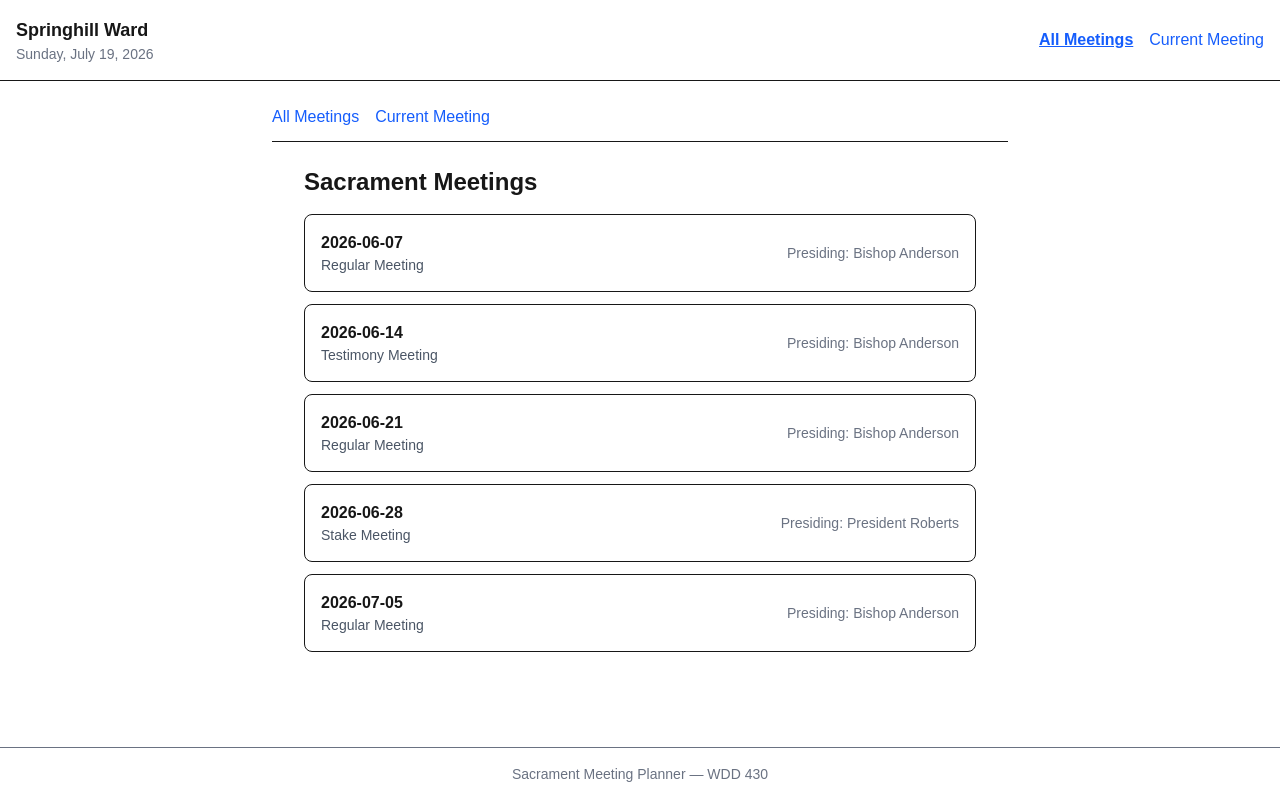
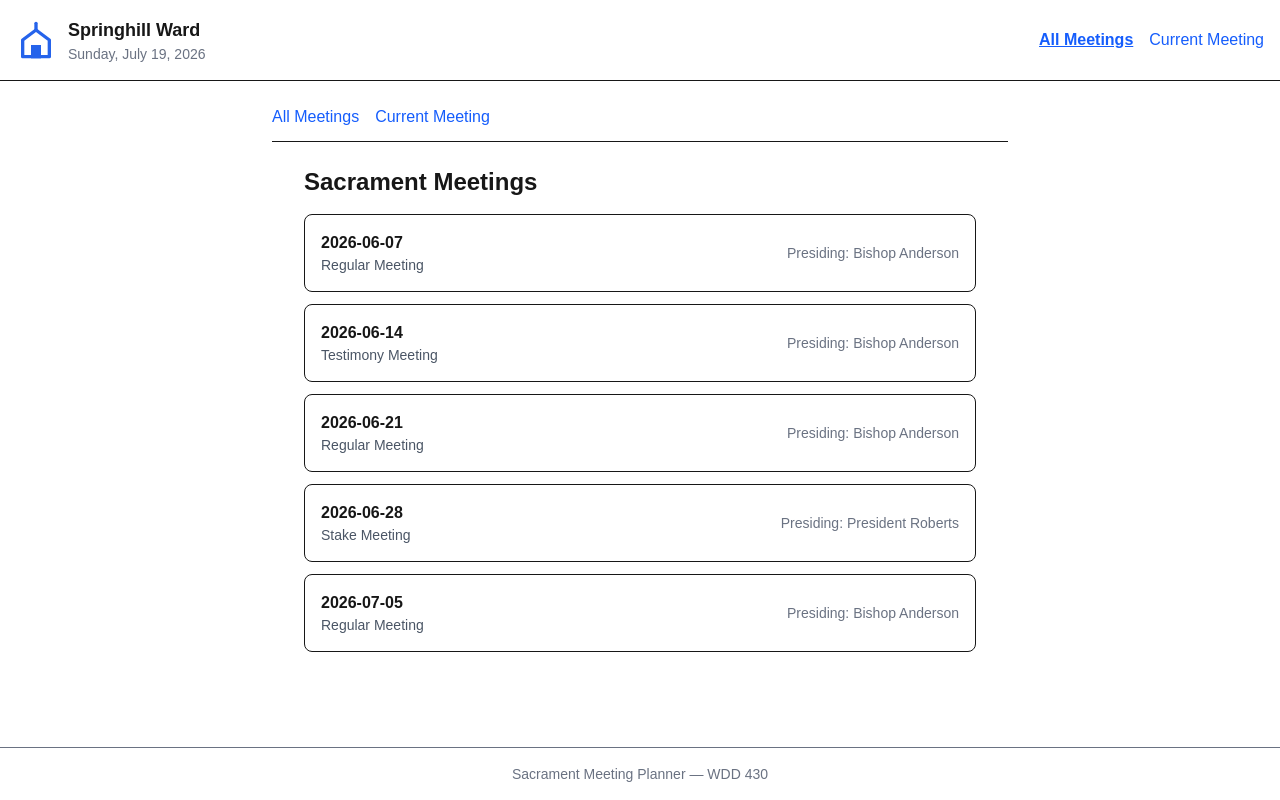
Before and after one commit to Sebasosax/sacrament-meetings, a Next.js app: page /meetings in a window 1280 px wide. Built offline with nearby package versions, Linux system fonts and the light colour scheme.

Commit message:
Fix icon color for visibility

```diff
--- a/components/Header.tsx
+++ b/components/Header.tsx
@@ -1,3 +1,4 @@
+import Image from 'next/image';
 import NavLinks from './NavLinks';
 
 export default function Header() {
@@ -10,9 +11,17 @@
 
   return (
     <header className="border-b px-4 py-4 flex justify-between items-center">
-      <div>
-        <h1 className="font-bold text-lg">Springhill Ward</h1>
-        <p className="text-sm text-gray-500">{today}</p>
+      <div className="flex items-center gap-3">
+        <Image
+          src="/church-icon.svg"
+          alt="Springhill Ward icon"
+          width={40}
+          height={40}
+        />
+        <div>
+          <h1 className="font-bold text-lg">Springhill Ward</h1>
+          <p className="text-sm text-gray-500">{today}</p>
+        </div>
       </div>
       <NavLinks />
     </header>
```
Also changed, not shown: public/church-icon.svg (added).
